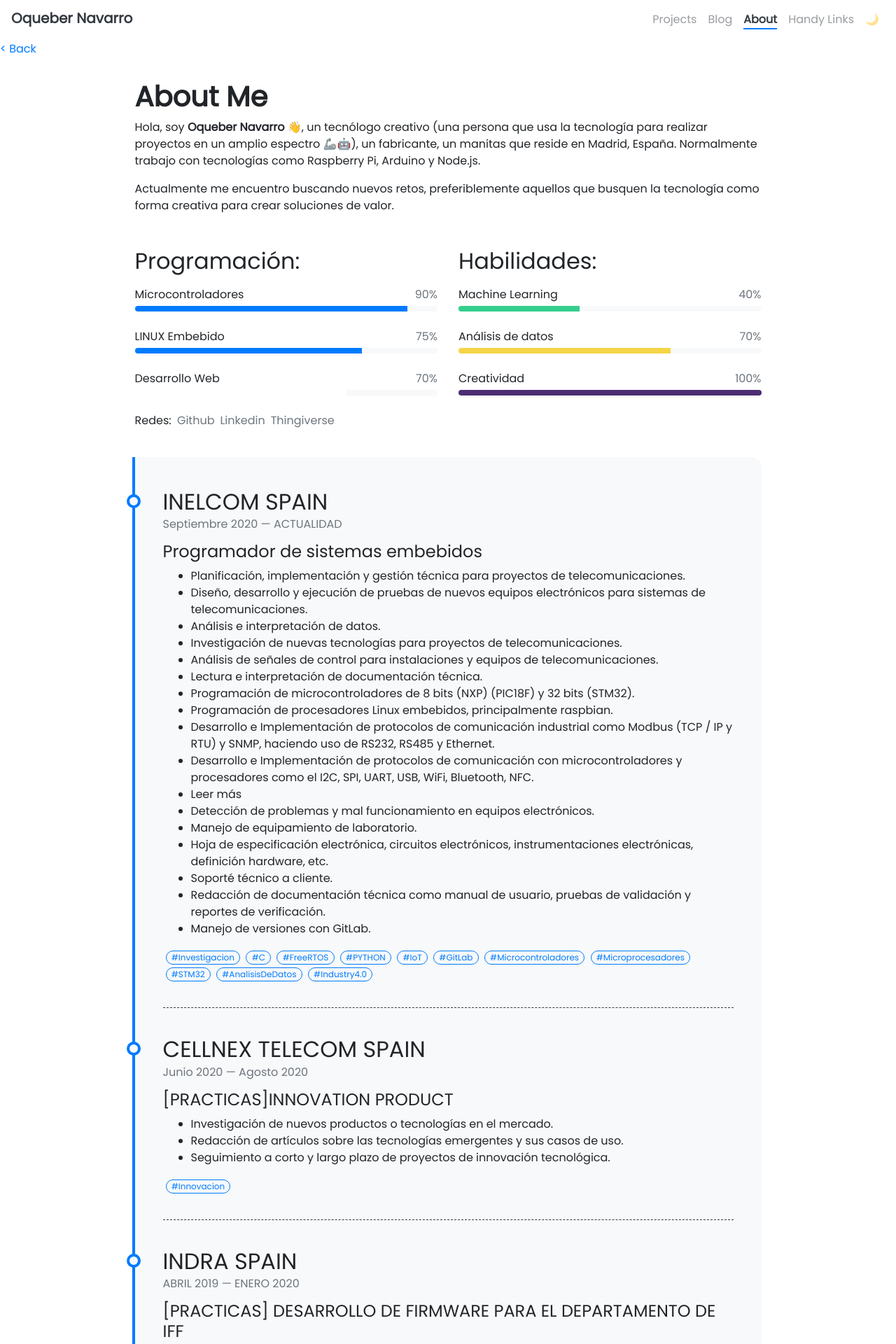
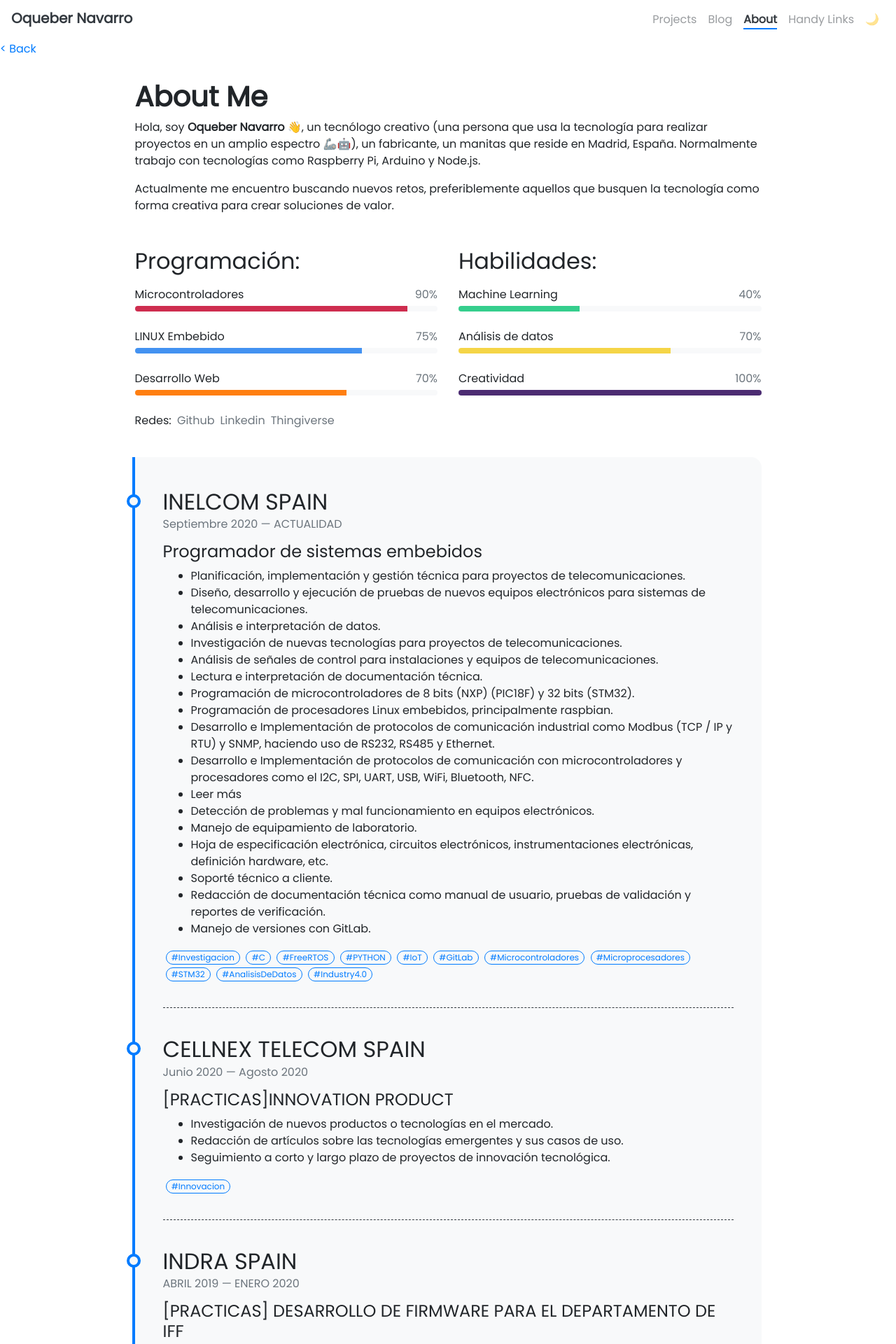
Before and after one commit to oqueber/oqueber.github.io, a Jekyll site: the page built from pages/about.md, in a window 1280 px wide. Shown: the top 1920 px of the page at 70% size. Built offline with Jekyll 4.4.1, drawn with Linux system fonts in a browser that asks for light colours; nearby versions of some CDN libraries; emoji names are drawn with the system emoji font.

Commit message:
Update programming-skills.yml

```diff
--- a/_data/programming-skills.yml
+++ b/_data/programming-skills.yml
@@ -1,11 +1,11 @@
 - name: Microcontroladores
   percentage: 90
-  color: danger
+  color: '#CE2D4F'
 
 - name: LINUX Embebido
   percentage: 75
-  color: danger
+  color: '#4392f1'
 
 - name: Desarrollo Web
   percentage: 70
-  color: #3a6933
+  color: '#FF7F11'
```
